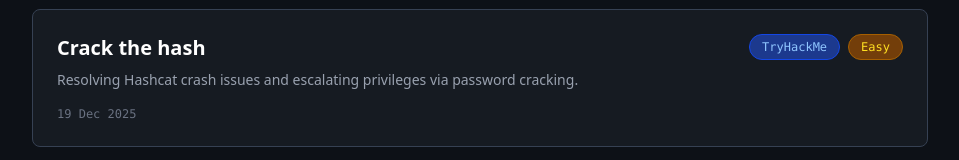
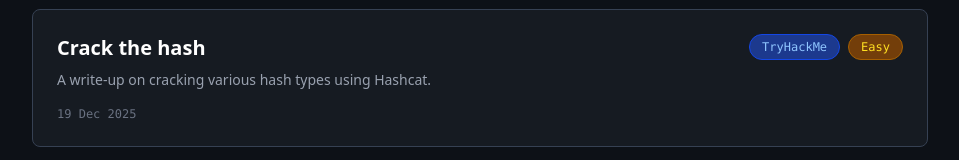
Before and after one commit to JoaoOliveira-Dev/pages, a React (Vite) app: page / in a window 1280 px wide. Shown: the part 176-336 px from the top of the page, without its empty margins (160-1119 px from the left). Built offline with nearby package versions, Linux system fonts and the light colour scheme.

Commit message:
arrumando legenda

```diff
--- a/src/pages/home.tsx
+++ b/src/pages/home.tsx
@@ -28,7 +28,7 @@ const Home = () => {
                 </div>
               </div>
               <p className="text-gray-400 text-sm mb-4">
-                Resolving Hashcat crash issues and escalating privileges via password cracking.
+                A write-up on cracking various hash types using Hashcat.
               </p>
               <div className="text-xs text-gray-500 font-mono">
                 19 Dec 2025
```
